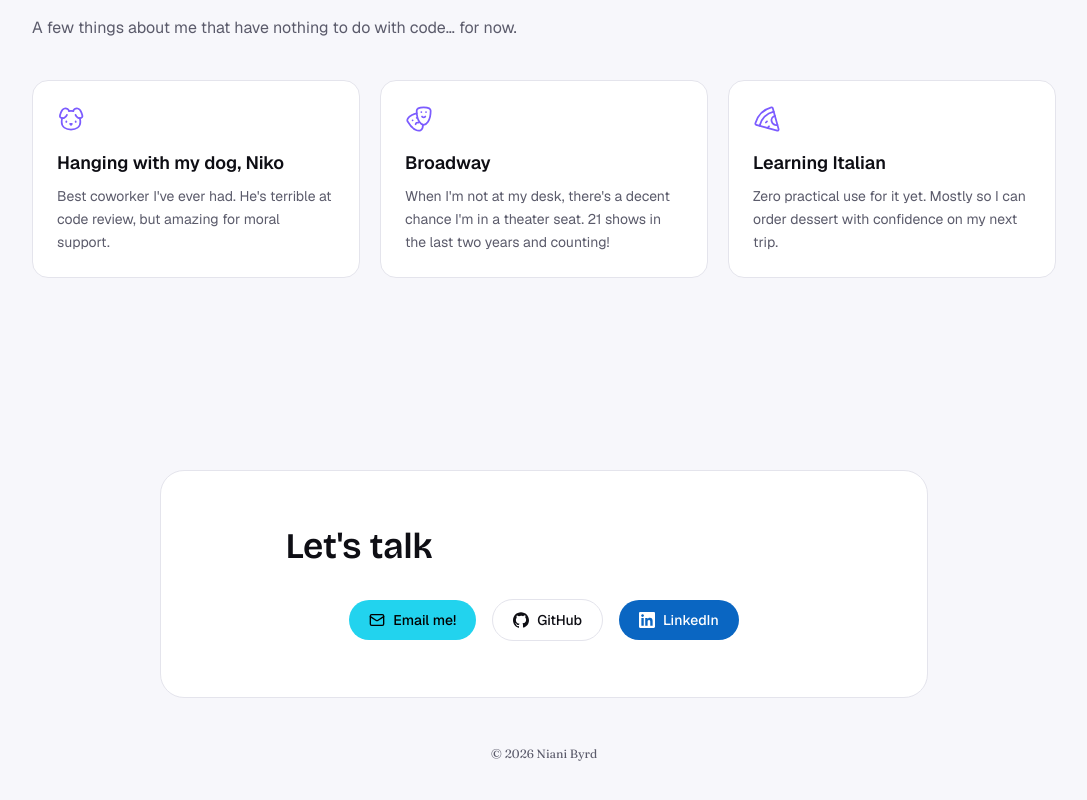
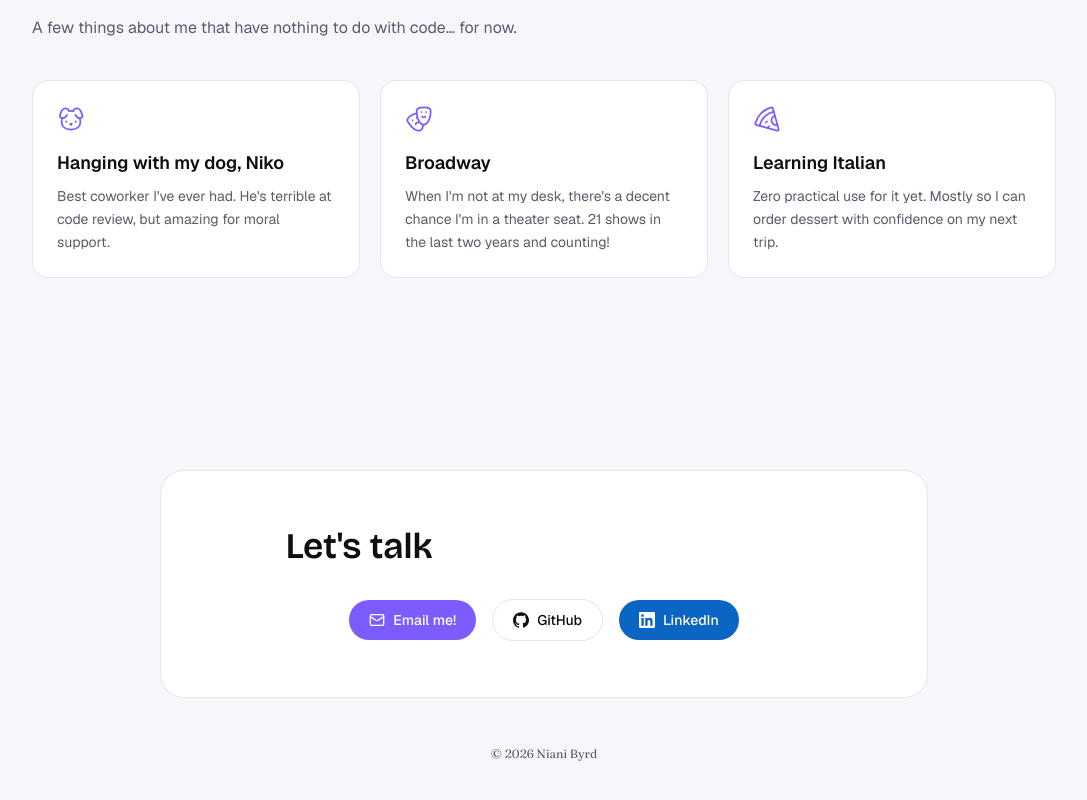
Before and after one commit to nbyrd9/portfolio-site, a Next.js app: page / in a window 1280 px wide. Shown: the part 5903-6703 px from the top of the page, without its empty margins (96-1183 px from the left). Built offline with nearby package versions, Linux system fonts and the light colour scheme.

Commit message:
Change email footer button to solid purple accent
Cyan read as too bright; swap to accent purple with white text.

```diff
--- a/src/components/Footer.tsx
+++ b/src/components/Footer.tsx
@@ -67,7 +67,7 @@ export default function Footer() {
           <Magnetic>
             <a
               href={`mailto:${profile.email}`}
-              className="flex items-center gap-2 rounded-full bg-accent-2 px-5 py-2.5 font-medium text-black transition-transform hover:scale-105"
+              className="flex items-center gap-2 rounded-full bg-accent px-5 py-2.5 font-medium text-white transition-transform hover:scale-105"
             >
               <Mail size={16} />
               Email me!
```
